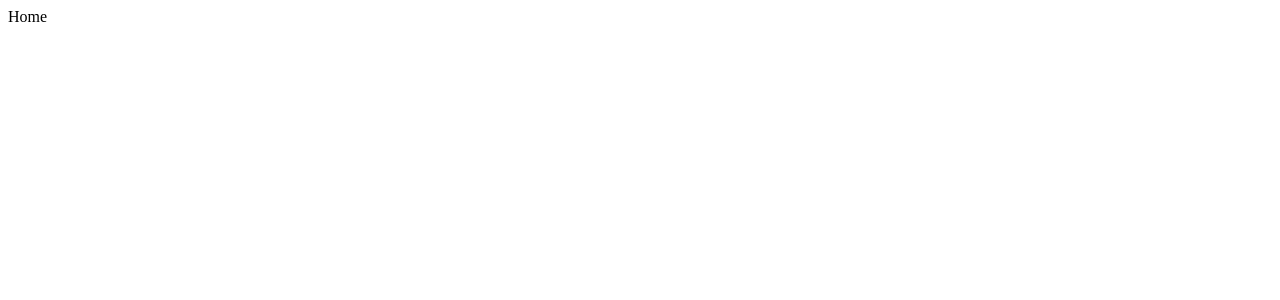
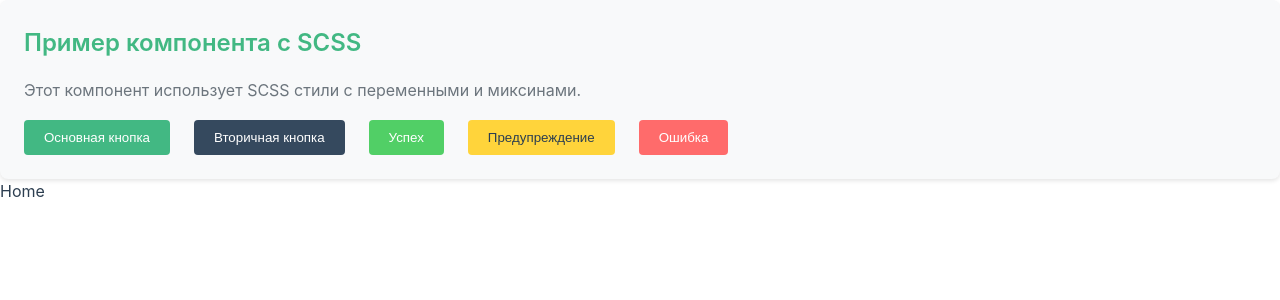
Before and after one commit to roman-orlovskiy/korob.tech, a Vue app: page / in a window 1280 px wide. Shown: the top 300 px of the page. Built offline with nearby package versions, Linux system fonts and the light colour scheme.

Commit message:
Add scss

```diff
--- a/src/App.vue
+++ b/src/App.vue
@@ -1,8 +1,10 @@
 <script setup lang="ts">
+import ExampleComponent from '@/components/ExampleComponent.vue'
 </script>
 
 <template>
   <div class="app">
+    <ExampleComponent />
     <main class="main-content">
       <router-view />
     </main>
--- /dev/null
+++ b/src/assets/globals.scss
@@ -0,0 +1,34 @@
+// Глобальные SCSS переменные и миксины
+@import './variables.scss';
+
+// Глобальные миксины
+@mixin flex-center {
+  display: flex;
+  align-items: center;
+  justify-content: center;
+}
+
+@mixin button-style {
+  padding: 10px 20px;
+  border: none;
+  border-radius: $border-radius;
+  cursor: pointer;
+  transition: all 0.3s ease;
+
+  &:hover {
+    transform: translateY(-2px);
+    box-shadow: $shadow-md;
+  }
+}
+
+@mixin responsive($breakpoint) {
+  @if $breakpoint == sm {
+    @media (min-width: $breakpoint-sm) { @content; }
+  } @else if $breakpoint == md {
+    @media (min-width: $breakpoint-md) { @content; }
+  } @else if $breakpoint == lg {
+    @media (min-width: $breakpoint-lg) { @content; }
+  } @else if $breakpoint == xl {
+    @media (min-width: $breakpoint-xl) { @content; }
+  }
+}
--- /dev/null
+++ b/src/assets/main.scss
@@ -0,0 +1,124 @@
+@import './variables.scss';
+
+// Основные переменные
+$primary-color: #42b883;
+$secondary-color: #35495e;
+$text-color: #2c3e50;
+$background-color: #ffffff;
+
+// Миксины
+@mixin flex-center {
+  display: flex;
+  align-items: center;
+  justify-content: center;
+}
+
+@mixin button-style {
+  padding: 10px 20px;
+  border: none;
+  border-radius: $border-radius;
+  cursor: pointer;
+  transition: all 0.3s ease;
+
+  &:hover {
+    transform: translateY(-2px);
+    box-shadow: $shadow-md;
+  }
+}
+
+@mixin responsive($breakpoint) {
+  @if $breakpoint == sm {
+    @media (min-width: $breakpoint-sm) { @content; }
+  } @else if $breakpoint == md {
+    @media (min-width: $breakpoint-md) { @content; }
+  } @else if $breakpoint == lg {
+    @media (min-width: $breakpoint-lg) { @content; }
+  } @else if $breakpoint == xl {
+    @media (min-width: $breakpoint-xl) { @content; }
+  }
+}
+
+// Глобальные стили
+* {
+  margin: 0;
+  padding: 0;
+  box-sizing: border-box;
+}
+
+body {
+  font-family: 'Inter', -apple-system, BlinkMacSystemFont, 'Segoe UI', Roboto, sans-serif;
+  color: $text-primary;
+  background-color: $bg-primary;
+  line-height: 1.6;
+}
+
+// Утилитарные классы
+.container {
+  max-width: 1200px;
+  margin: 0 auto;
+  padding: 0 20px;
+
+  @include responsive(md) {
+    padding: 0 40px;
+  }
+}
+
+.btn {
+  @include button-style;
+
+  &--primary {
+    background-color: $primary-color;
+    color: $text-light;
+
+    &:hover {
+      background-color: $primary-dark;
+    }
+  }
+
+  &--secondary {
+    background-color: $secondary-color;
+    color: $text-light;
+
+    &:hover {
+      background-color: $secondary-dark;
+    }
+  }
+
+  &--success {
+    background-color: $success-color;
+    color: $text-light;
+  }
+
+  &--warning {
+    background-color: $warning-color;
+    color: $text-primary;
+  }
+
+  &--error {
+    background-color: $error-color;
+    color: $text-light;
+  }
+}
+
+.flex-center {
+  @include flex-center;
+}
+
+// Утилитарные классы для отступов
+.mt-1 { margin-top: $mt-1; }
+.mt-2 { margin-top: $mt-2; }
+.mt-3 { margin-top: $mt-3; }
+.mt-4 { margin-top: $mt-4; }
+.mt-5 { margin-top: $mt-5; }
+
+.mb-1 { margin-bottom: $mb-1; }
+.mb-2 { margin-bottom: $mb-2; }
+.mb-3 { margin-bottom: $mb-3; }
+.mb-4 { margin-bottom: $mb-4; }
+.mb-5 { margin-bottom: $mb-5; }
+
+.p-1 { padding: $p-1; }
+.p-2 { padding: $p-2; }
+.p-3 { padding: $p-3; }
+.p-4 { padding: $p-4; }
+.p-5 { padding: $p-5; }
--- /dev/null
+++ b/src/assets/variables.scss
@@ -0,0 +1,74 @@
+// Цветовая палитра
+$primary-color: #42b883;
+$primary-light: #64d4a4;
+$primary-dark: #369870;
+
+$secondary-color: #35495e;
+$secondary-light: #5a6c7e;
+$secondary-dark: #2c3e50;
+
+$accent-color: #ff6b6b;
+$success-color: #51cf66;
+$warning-color: #ffd43b;
+$error-color: #ff6b6b;
+
+// Текстовые цвета
+$text-primary: #2c3e50;
+$text-secondary: #6c757d;
+$text-muted: #adb5bd;
+$text-light: #ffffff;
+
+// Фоновые цвета
+$bg-primary: #ffffff;
+$bg-secondary: #f8f9fa;
+$bg-dark: #343a40;
+
+// Размеры
+$border-radius: 4px;
+$border-radius-lg: 8px;
+$border-radius-xl: 12px;
+
+// Отступы
+$p-1: 0.25rem;
+$p-2: 0.5rem;
+$p-3: 1rem;
+$p-4: 1.5rem;
+$p-5: 3rem;
+
+$m-1: 0.25rem;
+$m-2: 0.5rem;
+$m-3: 1rem;
+$m-4: 1.5rem;
+$m-5: 3rem;
+
+$mt-1: 0.25rem;
+$mt-2: 0.5rem;
+$mt-3: 1rem;
+$mt-4: 1.5rem;
+$mt-5: 3rem;
+
+$mb-1: 0.25rem;
+$mb-2: 0.5rem;
+$mb-3: 1rem;
+$mb-4: 1.5rem;
+$mb-5: 3rem;
+
+// Тени
+$shadow-sm: 0 2px 4px rgba(0, 0, 0, 0.1);
+$shadow-md: 0 4px 8px rgba(0, 0, 0, 0.1);
+$shadow-lg: 0 8px 16px rgba(0, 0, 0, 0.1);
+
+// Брейкпоинты
+$breakpoint-sm: 576px;
+$breakpoint-md: 768px;
+$breakpoint-lg: 992px;
+$breakpoint-xl: 1200px;
+
+// Z-индексы
+$z-dropdown: 1000;
+$z-sticky: 1020;
+$z-fixed: 1030;
+$z-modal-backdrop: 1040;
+$z-modal: 1050;
+$z-popover: 1060;
+$z-tooltip: 1070;
--- /dev/null
+++ b/src/components/ExampleComponent.vue
@@ -0,0 +1,53 @@
+<template>
+  <div class="example-component">
+    <h2 class="title">Пример компонента с SCSS</h2>
+    <div class="content">
+      <p>Этот компонент использует SCSS стили с переменными и миксинами.</p>
+      <div class="buttons">
+        <button class="btn btn--primary">Основная кнопка</button>
+        <button class="btn btn--secondary">Вторичная кнопка</button>
+        <button class="btn btn--success">Успех</button>
+        <button class="btn btn--warning">Предупреждение</button>
+        <button class="btn btn--error">Ошибка</button>
+      </div>
+    </div>
+  </div>
+</template>
+
+<script setup lang="ts">
+// Логика компонента
+</script>
+
+<style lang="scss" scoped>
+.example-component {
+  padding: $p-4;
+  background-color: $bg-secondary;
+  border-radius: $border-radius-lg;
+  box-shadow: $shadow-sm;
+
+  .title {
+    color: $primary-color;
+    margin-bottom: $mb-3;
+    font-size: 1.5rem;
+    font-weight: 600;
+  }
+
+  .content {
+    p {
+      color: $text-secondary;
+      margin-bottom: $mb-3;
+      line-height: 1.6;
+    }
+
+    .buttons {
+      display: flex;
+      gap: 1rem;
+      flex-wrap: wrap;
+
+      @include responsive(sm) {
+        gap: 1.5rem;
+      }
+    }
+  }
+}
+</style>
--- a/src/main.ts
+++ b/src/main.ts
@@ -2,6 +2,7 @@ import { createApp } from 'vue'
 import App from './App.vue'
 import router from './router'
 import pinia from './stores'
+import './assets/main.scss'
 
 const app = createApp(App)
 
--- a/vite.config.js
+++ b/vite.config.js
@@ -14,5 +14,12 @@ export default defineConfig({
     alias: {
       '@': fileURLToPath(new URL('./src', import.meta.url))
     }
+  },
+  css: {
+    preprocessorOptions: {
+      scss: {
+        additionalData: `@import "@/assets/globals.scss";`
+      }
+    }
   }
 })
```
Also changed, not shown: package.json (+15 -14 lines), 1 other file (tests, documents, lock files or other folders).
